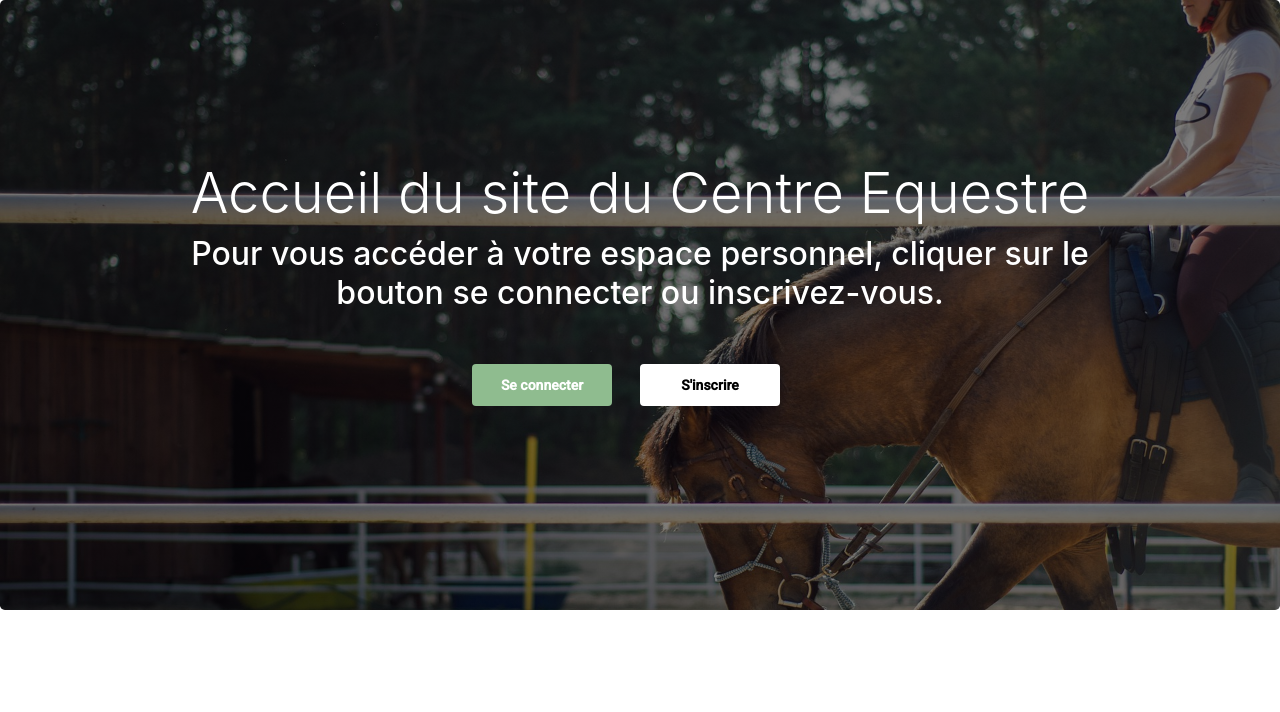
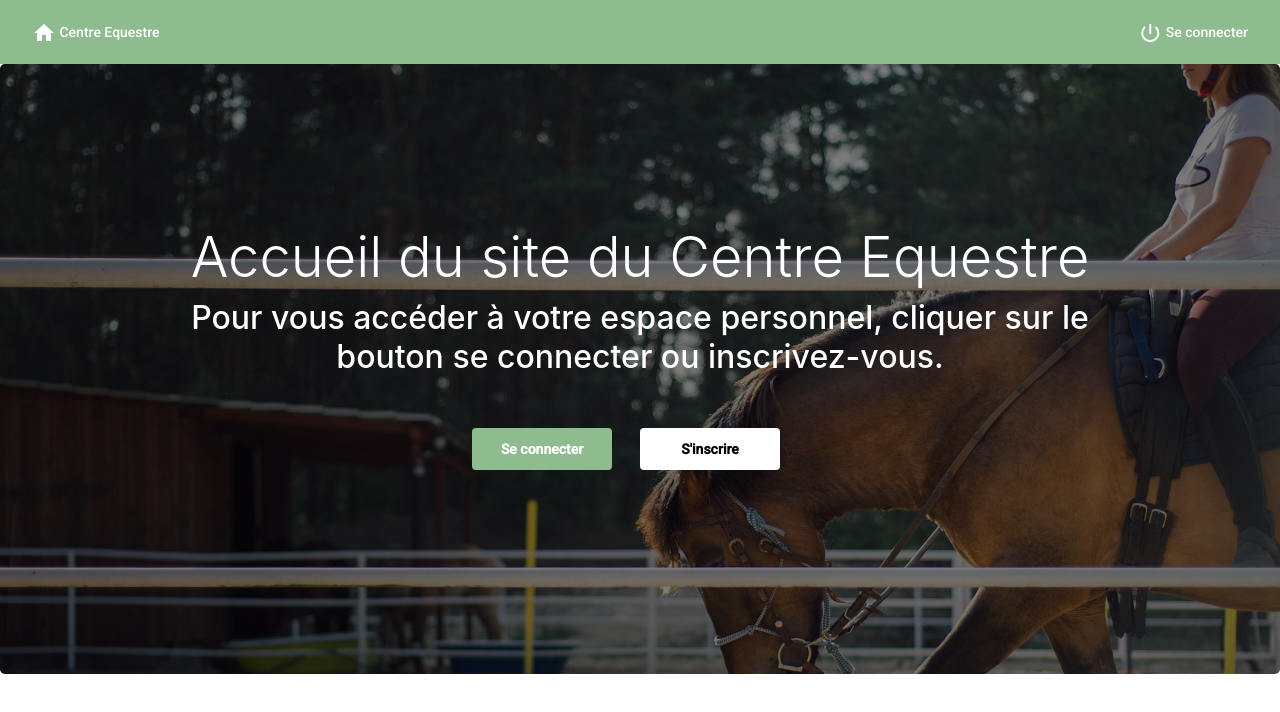
Before and after one commit to Len-dh/Projet-Web-2020-HorseWebsite, an Angular app in the folder Front/Front-Horse-WebSite/: page / in a window 1280 px wide. Shown: the top 712 px of the page. Built offline with nearby package versions, Linux system fonts and the light colour scheme.

Commit message:
Add top navigation bar

```diff
--- a/Front/Front-Horse-WebSite/src/app/app.component.html
+++ b/Front/Front-Horse-WebSite/src/app/app.component.html
@@ -1 +1,2 @@
+<app-navigation></app-navigation>
 <router-outlet></router-outlet>
--- a/Front/Front-Horse-WebSite/src/app/app.module.ts
+++ b/Front/Front-Horse-WebSite/src/app/app.module.ts
@@ -29,9 +29,10 @@ import { MatCheckboxModule } from '@angular/material/checkbox';
 import { ReactiveFormsModule } from '@angular/forms';
 import { HomeComponent } from './home/home.component';
 import { InstructorHomepageComponent } from './instructor-homepage/instructor-homepage.component';
+import { NavigationComponent } from './navigation/navigation.component';
 
 @NgModule({
-  declarations: [AppComponent, LoginComponent, RegistrationComponent, HomeComponent, InstructorHomepageComponent],
+  declarations: [AppComponent, LoginComponent, RegistrationComponent, HomeComponent, InstructorHomepageComponent, NavigationComponent],
   imports: [
     BrowserModule,
     FormsModule,
--- /dev/null
+++ b/Front/Front-Horse-WebSite/src/app/navigation/navigation.component.css
@@ -0,0 +1,5 @@
+.expanded-toolbar {
+    justify-content: space-between;
+    align-items: center;
+    background-color: darkseagreen;
+}
--- /dev/null
+++ b/Front/Front-Horse-WebSite/src/app/navigation/navigation.component.html
@@ -0,0 +1,19 @@
+<mat-toolbar color="primary" class="expanded-toolbar">
+    <span>
+        <button mat-button routerLink="/">
+            <mat-icon>home</mat-icon>
+            {{ title }}
+        </button>
+    </span>
+    <div fxLayout="row" fxShow="false" fxShow.gt-sm>
+        <button mat-button routerLink="/login" *ngIf="!isAuthenticated">
+            <mat-icon>power_settings_new</mat-icon>
+            Se connecter
+        </button>
+        <button mat-button *ngIf="isAuthenticated">
+            <mat-icon>exit_to_app</mat-icon>
+            Se déconnecter
+        </button>
+    </div>
+</mat-toolbar>
+<router-outlet></router-outlet>
--- /dev/null
+++ b/Front/Front-Horse-WebSite/src/app/navigation/navigation.component.ts
@@ -0,0 +1,18 @@
+import { Component, OnInit } from '@angular/core';
+
+@Component({
+  selector: 'app-navigation',
+  templateUrl: './navigation.component.html',
+  styleUrls: ['./navigation.component.css']
+})
+export class NavigationComponent implements OnInit {
+
+  title = 'Centre Equestre';
+  isAuthenticated: boolean;
+
+  constructor() { }
+
+  ngOnInit(): void {
+  }
+
+}
```
Also changed, not shown: 1 other file (tests, documents, lock files or other folders).
